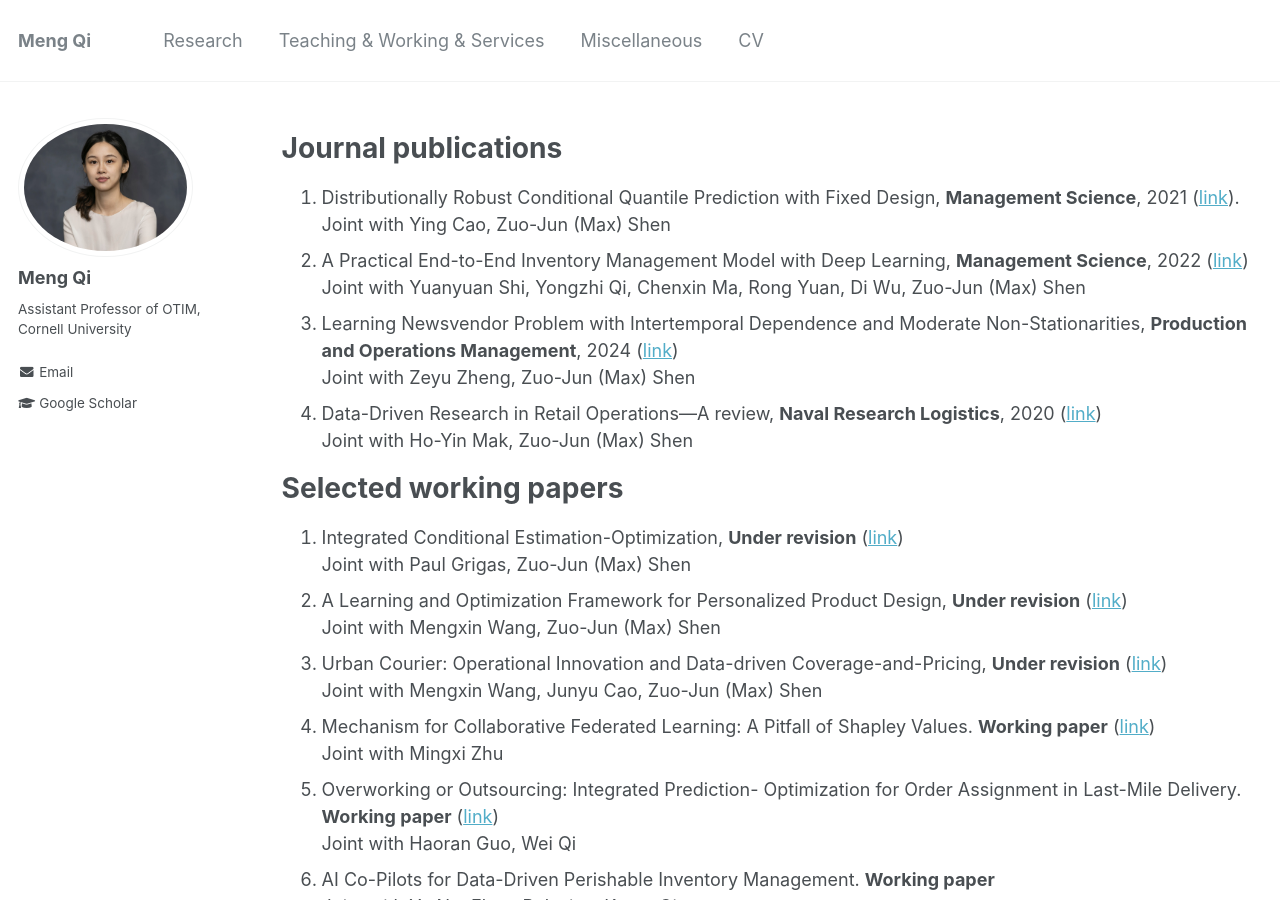
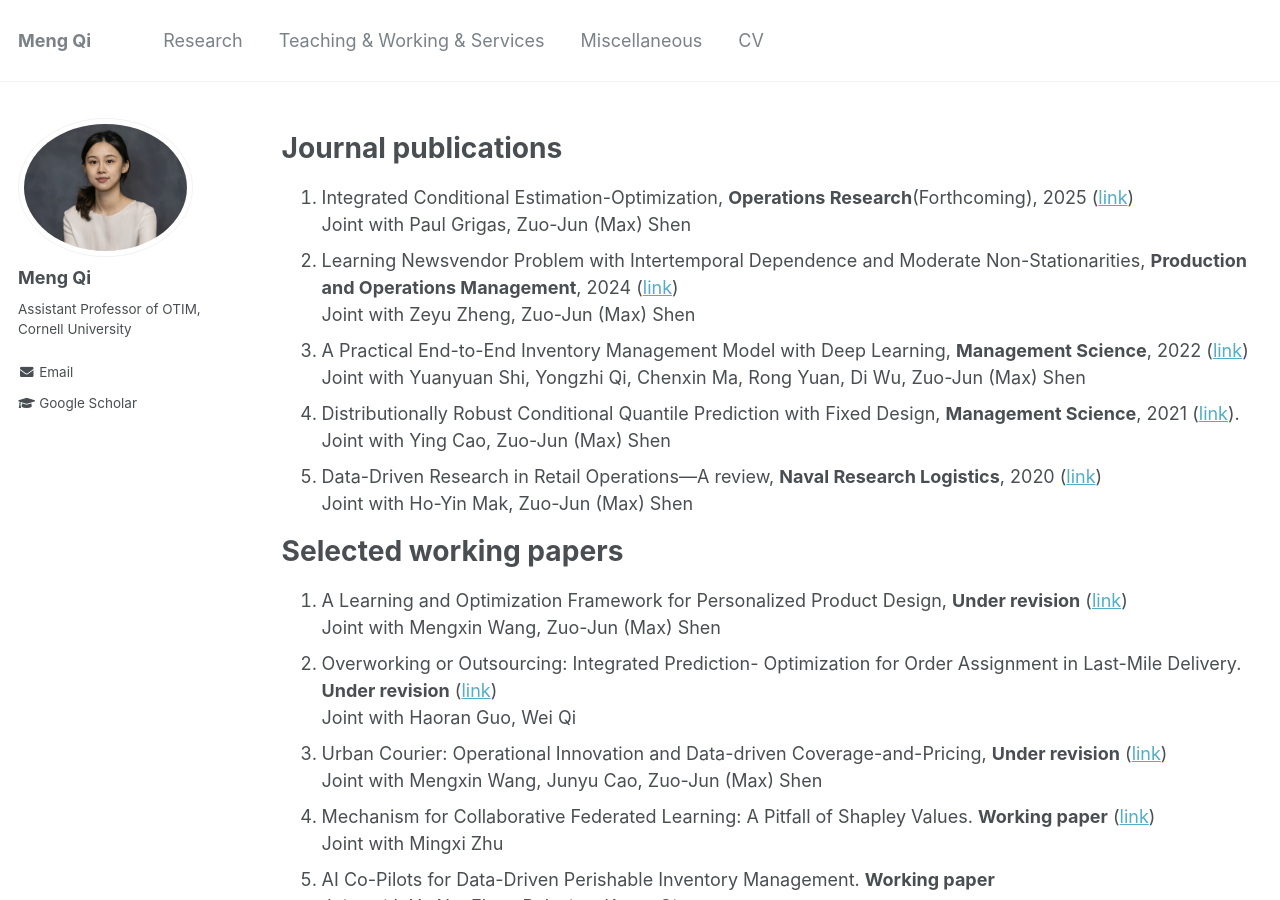
Before and after one commit to alicemengqi/site, a Jekyll site: the page built from _pages/publications.md, in a window 1280 px wide and 900 px high. Built offline with Jekyll 4.4.1, drawn with Linux system fonts in a browser that asks for light colours.

Commit message:
Revise publications and working papers list

```diff
--- a/_pages/publications.md
+++ b/_pages/publications.md
@@ -7,32 +7,32 @@ author_profile: true
 {% include base_path %}
 
 # Journal publications
+1. Integrated Conditional Estimation-Optimization, **Operations Research**(Forthcoming), 2025
+([link](https://arxiv.org/abs/2110.12351))
+Joint with Paul Grigas, Zuo-Jun (Max) Shen
+1. Learning Newsvendor Problem with Intertemporal Dependence and Moderate Non-Stationarities, **Production and Operations Management**, 2024 ([link](https://journals.sagepub.com/doi/abs/10.1177/10591478241242122))
+Joint with Zeyu Zheng, Zuo-Jun (Max) Shen
+1. A Practical End-to-End Inventory Management Model with Deep Learning, **Management Science**, 2022 ([link](https://pubsonline.informs.org/doi/full/10.1287/mnsc.2022.4564))
+Joint with Yuanyuan Shi, Yongzhi Qi, Chenxin Ma, Rong Yuan, Di Wu, Zuo-Jun (Max) Shen
 1. Distributionally Robust Conditional Quantile Prediction with Fixed Design, **Management Science**, 2021 ([link](https://pubsonline.informs.org/doi/abs/10.1287/mnsc.2020.3903)).
 Joint with Ying Cao, Zuo-Jun (Max) Shen
-1. A Practical End-to-End Inventory Management Model with Deep Learning, **Management Science**, 2022 ([link](https://pubsonline.informs.org/doi/full/10.1287/mnsc.2022.4564))
-Joint with Yuanyuan Shi, Yongzhi Qi, Chenxin Ma, Rong Yuan, Di Wu, Zuo-Jun (Max) Shen
-1. Learning Newsvendor Problem with Intertemporal Dependence and Moderate Non-Stationarities, **Production and Operations Management**, 2024 ([link](https://journals.sagepub.com/doi/abs/10.1177/10591478241242122))
-Joint with Zeyu Zheng, Zuo-Jun (Max) Shen
 1. Data-Driven Research in Retail Operations—A review, **Naval Research Logistics**, 2020 ([link](https://onlinelibrary.wiley.com/doi/full/10.1002/nav.21949))
 Joint with Ho-Yin Mak, Zuo-Jun (Max) Shen
 
 
 # Selected working papers
-1. Integrated Conditional Estimation-Optimization, **Under revision**
-([link](https://arxiv.org/abs/2110.12351))
-Joint with Paul Grigas, Zuo-Jun (Max) Shen
 1. A Learning and Optimization Framework for Personalized Product Design, **Under revision**
 ([link](https://papers.ssrn.com/sol3/papers.cfm?abstract_id=4554710))
 Joint with Mengxin Wang, Zuo-Jun (Max) Shen
+1. Overworking or Outsourcing: Integrated Prediction- Optimization for Order Assignment in Last-Mile Delivery. **Under revision**
+([link](https://papers.ssrn.com/sol3/papers.cfm?abstract_id=5054050))
+Joint with Haoran Guo, Wei Qi
 1. Urban Courier: Operational Innovation and Data-driven Coverage-and-Pricing, **Under revision**
 ([link](https://papers.ssrn.com/sol3/papers.cfm?abstract_id=3678317))
 Joint with Mengxin Wang, Junyu Cao, Zuo-Jun (Max) Shen
 1. Mechanism for Collaborative Federated Learning: A Pitfall of Shapley Values. **Working paper**
 ([link](https://arxiv.org/abs/2403.04753))
 Joint with Mingxi Zhu
-1. Overworking or Outsourcing: Integrated Prediction- Optimization for Order Assignment in Last-Mile Delivery. **Working paper**
-([link](https://papers.ssrn.com/sol3/papers.cfm?abstract_id=5054050))
-Joint with Haoran Guo, Wei Qi
 1. AI Co-Pilots for Data-Driven Perishable Inventory Management. **Working paper**
 Joint with Yu Nu, Elena Belavina, Karan Girotra
 1. Data-Driven Contextual Value-Based Pricing. **Working paper**
```
